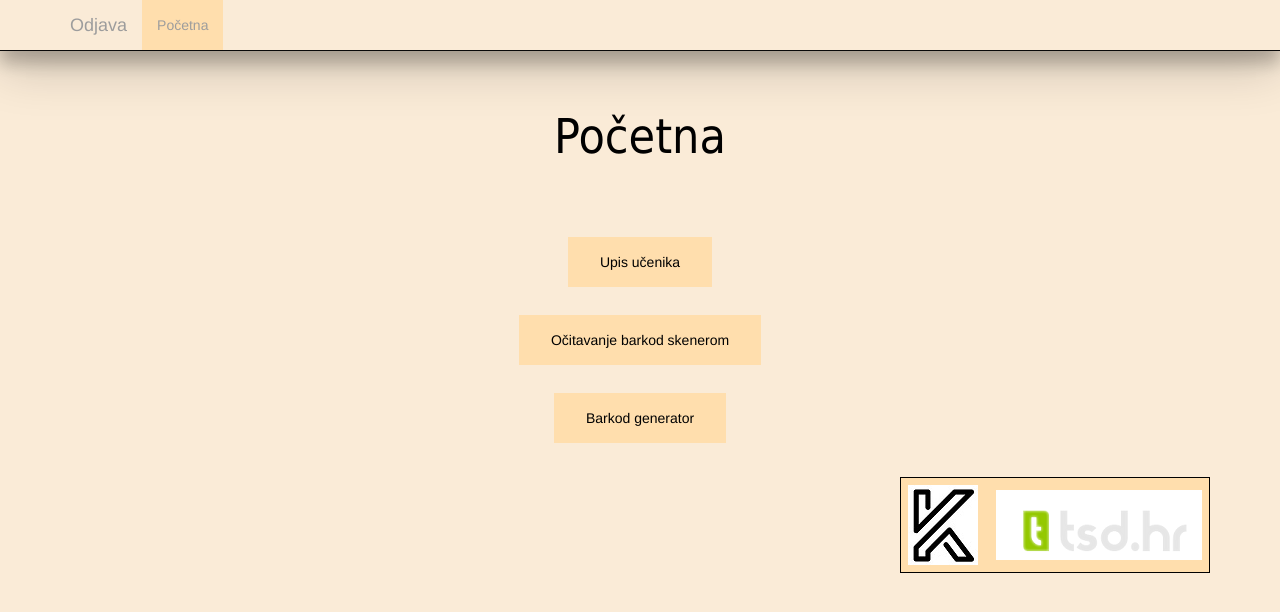
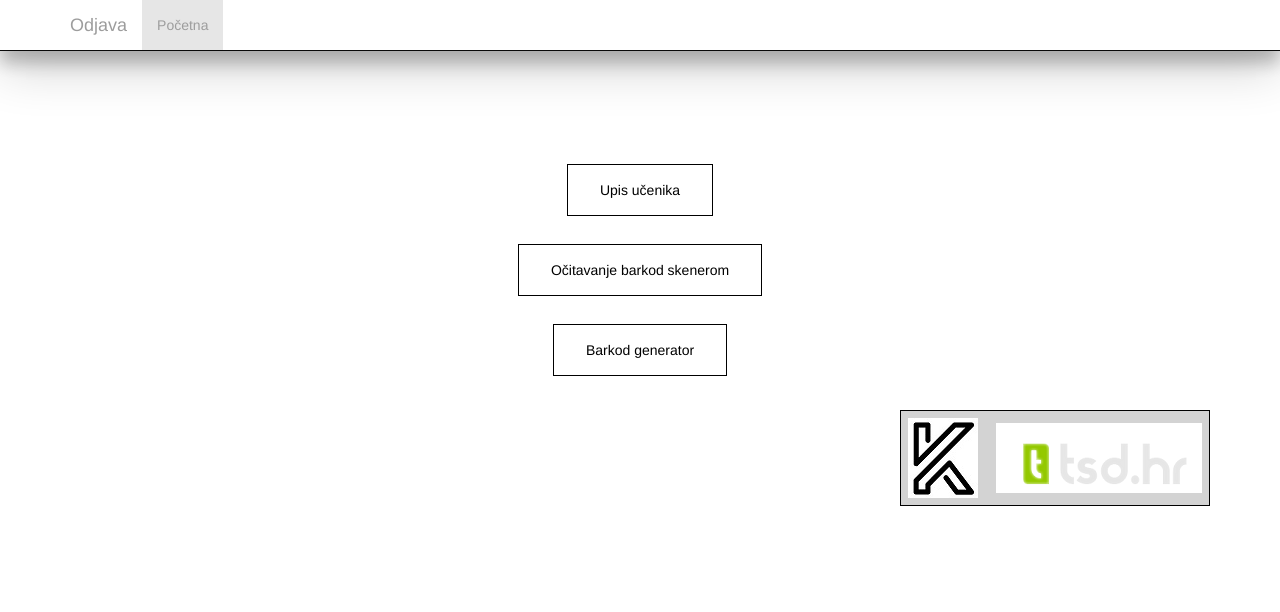
Before and after one commit to jakovknezevic/Kros, a PHP site: page /index.php in a window 1280 px wide. Shown: the top 612 px of the page. Run offline with PHP 8.4, Linux system fonts and the light colour scheme; the visitor is signed in with stand-in values (Sample User, id 1).

Commit message:
CSS promijenjen

```diff
--- a/barkod_generator.php
+++ b/barkod_generator.php
@@ -16,7 +16,8 @@
     <!-- Custom styles for this template -->
     <link href="css/template.css" rel="stylesheet">
     <link href="css/style.css" rel="stylesheet">
-    <![endif]-->
+	<link href="css/style1.css" rel="stylesheet">
+
 </head>
 
 <body>
--- /dev/null
+++ b/css/style1.css
@@ -0,0 +1,95 @@
+body {
+	background-color: white;
+}
+
+
+.navbar {
+    background-color: black;
+}
+.navbar-inverse {
+    background-color: black;
+}
+.navbar-fixed-top {
+    background-color: white;
+}
+
+.button {
+    background-color: white;
+    border: 0.1em solid black;
+    color: black;
+    padding: 15px 32px;
+    text-align: center;
+    text-decoration: none;
+    display: inline-block;
+    font-size: 14px;
+    margin: 4px 2px;
+    cursor: pointer;
+}
+
+.active1 {
+    background-color: #E6E6E6;
+    color: white;
+}
+
+
+.textbox {
+    background-color: #E6E6E6;
+    border-style: solid;
+    border-width: 1px;
+    border-color: black;
+    color: black;
+    padding: 5px 10px;
+    text-align: left;
+    text-decoration: none;
+    display: inline-block;
+    font-size: 14px;
+    margin: 4px 2px;
+    cursor: pointer;
+
+
+}
+
+.login {
+    background-color: white;
+    border: 0.1em solid black;
+    color: black;
+    padding: 10px 16px;
+    text-align: center;
+    text-decoration: none;
+    display: inline-block;
+    font-size: 18px;
+    margin: 4px 2px;
+    cursor: pointer;
+
+}
+
+
+.ocitavanje {
+    background-color: #E6E6E6;
+    border: 0.1em solid black;
+    color: black;
+    padding: 10px 20px;
+    text-align: center;
+    text-decoration: none;
+    display: inline-block;
+    margin: 50px 415px;
+    width: 300px;
+    height: 70px;
+    cursor: pointer;
+
+}
+
+
+/*--------------------------------------------------------------------------------------------------------------------
+  Logo */
+
+#logo {
+    border: 1px solid black;
+    padding: 0.5em;
+    float: right;
+    background-color: lightgrey;
+}
+
+#razmak {
+    padding-right: 1em;
+}
--- a/db.php
+++ b/db.php
@@ -4,10 +4,11 @@ $username = "root";
 $password = "";
 
 
-$conn = new mysqli($servername, $username, $password, 'kros');
+$conn = new mysqli($servername, $username, $password, 'kros1');
 
 if ($conn->connect_error) {
     die("Connection failed: " . $conn->connect_error);
 }
 //echo "Connected successfully";
+error_reporting(0);
 ?>
--- a/eispis.php
+++ b/eispis.php
@@ -13,6 +13,7 @@
     <link href="css/ie10-viewport-bug-workaround.css" rel="stylesheet">
     <!-- Custom styles for this template -->
     <link href="css/template.css" rel="stylesheet">
+	<link href="css/style1.css" rel="stylesheet">
 
 </head>
 
--- a/index.php
+++ b/index.php
@@ -13,6 +13,7 @@
     <link href="css/ie10-viewport-bug-workaround.css" rel="stylesheet">
     <!-- Custom styles for this template -->
     <link href="css/template.css" rel="stylesheet">
+	<link href="css/style1.css" rel="stylesheet">
 
 </head>
 
@@ -40,7 +41,7 @@
 <div class="container">
 
     <div class="starter-template">
-        <h1>Početna</h1>
+
 		 <h2> <?php
 
 
@@ -64,22 +65,6 @@
             <input type="submit" class="button hovershadow" value="Očitavanje barkod skenerom"><br><br>
         </form>
 
-        <!--
-
-        <form style="text-align:center" action="unos_kat.php">
-            <input type="submit" class="button hovershadow" value="Unos kategorija"><br><br>
-        </form>
-
-        <form style="text-align:center" action="unos_skola.php">
-            <input type="submit" class="button hovershadow" value="Unos Škole"><br><br>
-        </form>
-
-        <form style="text-align:center" action="unos_nastavnika.php">
-            <input type="submit" class="button hovershadow" value="Unos Nastavnika"><br><br>
-        </form>
-
-        -->
-
         <form style="text-align:center" action="unos_barkod.php">
             <input type="submit" class="button hovershadow" value="Barkod generator"><br><br>
         </form>
--- a/ispis.php
+++ b/ispis.php
@@ -11,9 +11,8 @@
 
     <link href="css/bootstrap.min.css" rel="stylesheet">
     <link href="css/ie10-viewport-bug-workaround.css" rel="stylesheet">
-
     <link href="css/template.css" rel="stylesheet">
-
+	<link href="css/style1.css" rel="stylesheet">
 </head>
 
 <body>
--- a/login.php
+++ b/login.php
@@ -10,6 +10,7 @@
     <link href="css/bootstrap.min.css" rel="stylesheet">
     <link href="css/ie10-viewport-bug-workaround.css" rel="stylesheet">
     <link href="css/template.css" rel="stylesheet">
+	<link href="css/style1.css" rel="stylesheet">
 
 </head>
 
--- a/login_check.php
+++ b/login_check.php
@@ -10,9 +10,8 @@
 
     <link href="css/bootstrap.min.css" rel="stylesheet">
     <link href="css/ie10-viewport-bug-workaround.css" rel="stylesheet">
-
     <link href="css/template.css" rel="stylesheet">
-
+    <link href="css/style1.css" rel="stylesheet">
 </head>
 
 <body>
--- a/ocitavanje.php
+++ b/ocitavanje.php
@@ -13,6 +13,7 @@
     <link href="css/ie10-viewport-bug-workaround.css" rel="stylesheet">
     <!-- Custom styles for this template -->
     <link href="css/template.css" rel="stylesheet">
+	<link href="css/style1.css" rel="stylesheet">
 
 </head>
 
@@ -40,7 +41,7 @@
 <div class="container">
 
     <div class="starter-template">
-        <h1>Očitavanje</h1>
+
         <p class="lead"></p>
     </div>
 
--- a/ocitavanje1.php
+++ b/ocitavanje1.php
@@ -13,6 +13,7 @@
     <link href="css/ie10-viewport-bug-workaround.css" rel="stylesheet">
     <!-- Custom styles for this template -->
     <link href="css/template.css" rel="stylesheet">
+	<link href="css/style1.css" rel="stylesheet">
 
 </head>
 
```
Also changed, not shown: unos_barkod.php (+4 -3 lines), upis.php (+6 -1 lines).
